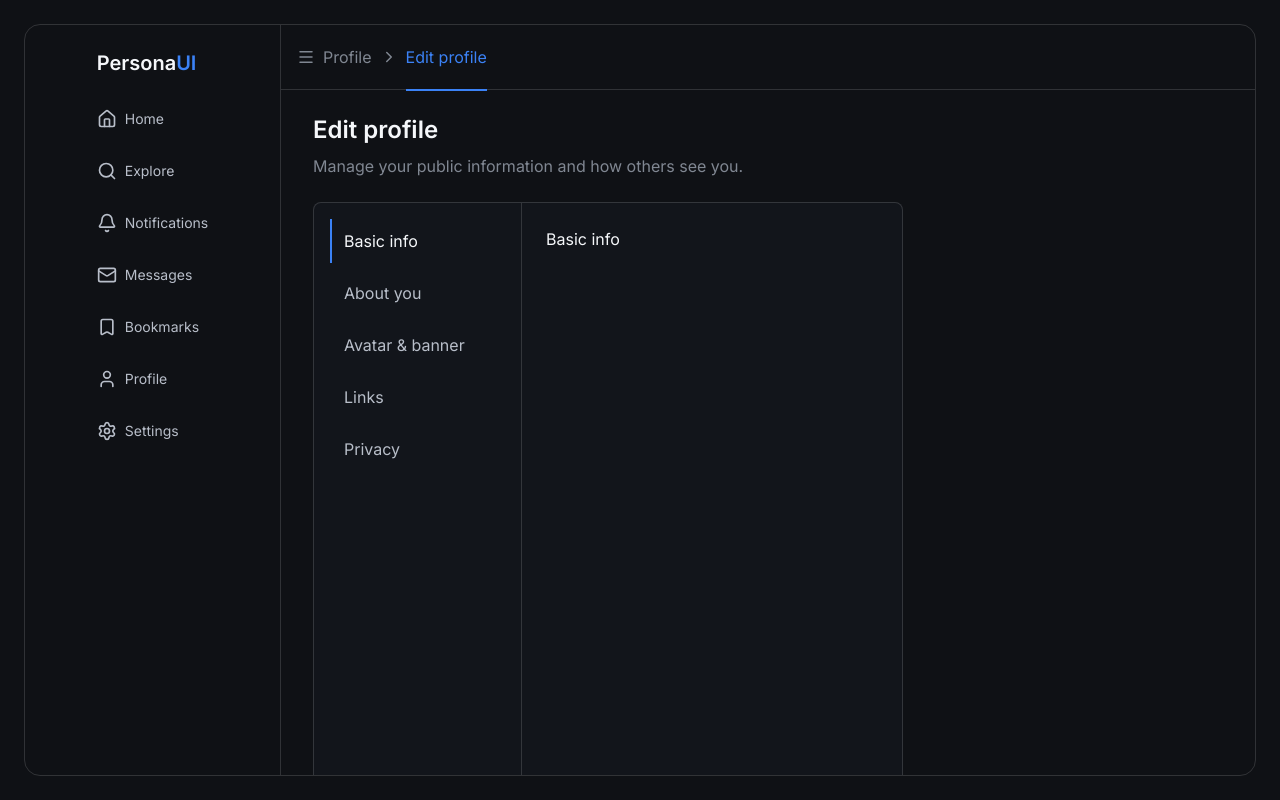
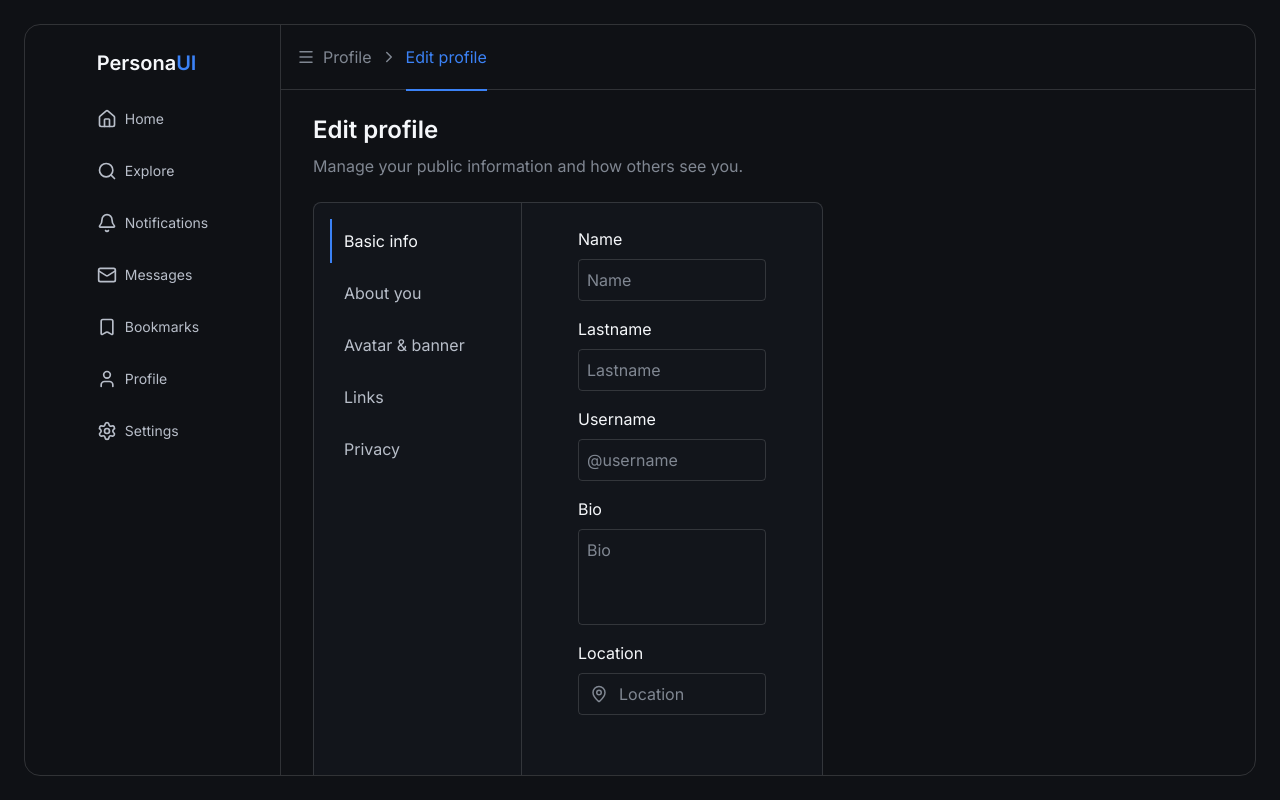
Before and after one commit to holydynamited/Personaui, a React (Vite) app: page /profile/edit in a window 1280 px wide. Built offline with nearby package versions, Linux system fonts and the light colour scheme.

Commit message:
feat: add reusable edit profile fields and about section

```diff
--- a/src/app/layouts/AppLayout.tsx
+++ b/src/app/layouts/AppLayout.tsx
@@ -9,7 +9,7 @@ export default function AppLayout() {
       <div className="flex h-full rounded-2xl border border-border-strong">
         <SideBar />
 
-        <main className="min-w-0 flex-1 overflow-y-auto">
+        <main className="min-w-0 flex-1 overflow-y-auto pb-6">
           <Outlet />
         </main>
       </div>
--- a/src/features/profile/components/edit-profile/EditProfilePanel.tsx
+++ b/src/features/profile/components/edit-profile/EditProfilePanel.tsx
@@ -12,7 +12,7 @@ export default function EditProfilePanel({
   children, onTabChange
 }: Props) {
   return (
-    <div className="flex w-full min-h-250 min-w-0 overflow-hidden rounded-sm border bg-sidebar border-border-strong">
+    <div className="flex w-full min-h-250 min-w-72 overflow-hidden rounded-sm border bg-sidebar border-border-strong">
       <EditProfileSidebar onTabChange={onTabChange} />
 
       <main className="min-w-0 flex-1 p-6">
--- /dev/null
+++ b/src/features/profile/components/edit-profile/fields/EditProfileField.tsx
@@ -0,0 +1,71 @@
+import { MapPin } from "lucide-react";
+
+type FieldType = "input" | "textarea" | "location";
+
+type Props = {
+  label: string;
+  placeholder: string;
+  type?: FieldType;
+};
+
+export default function EditProfileField({
+  label,placeholder,
+  type = "input",
+}: Props) {
+  const baseClasses = `
+    w-full
+    min-w-0
+    rounded
+    border border-border-strong
+    bg-transparent
+    p-2
+    text-body text-primary
+    outline-none
+    placeholder:text-muted
+  `;
+
+  switch (type) {
+    case "textarea":
+      return (
+        <div className="flex w-full flex-col gap-2">
+          <p>{label}</p>
+
+          <textarea
+            className={`${baseClasses} min-h-24 resize-none`}
+            placeholder={placeholder}
+          />
+        </div>
+      );
+
+    case "location":
+      return (
+        <div className="flex w-full flex-col gap-2">
+          <p>{label}</p>
+
+          <div className="relative w-full">
+            <MapPin
+              size={18}
+              className="absolute left-3 top-1/2 -translate-y-1/2 text-muted"
+            />
+
+            <input
+              className={`${baseClasses} pl-10`}
+              placeholder={placeholder}
+            />
+          </div>
+        </div>
+      );
+
+    case "input":
+      return (
+        <div className="flex w-full flex-col gap-2">
+          <p>{label}</p>
+
+          <input
+            className={baseClasses}
+            placeholder={placeholder}
+          />
+        </div>
+      );
+  }
+}
--- a/src/features/profile/components/edit-profile/pages/AbouYou.tsx
+++ b/src/features/profile/components/edit-profile/pages/AbouYou.tsx
@@ -1,8 +1,15 @@
-export default function AboutYou(){
+import EditProfileField from "../fields/EditProfileField";
+import { ABOUT_FIELDS } from "@/features/profile/types/edit-profile/aboutFields";
 
-    return(
-        <p>
-            AboutYou
-        </p>
-    )
+export default function AboutYou() {
+  return (
+    <div className="w-full min-w-0 space-y-4 px-8">
+      {ABOUT_FIELDS.map((field) => (
+        <EditProfileField
+          key={field.id}
+          {...field}
+        />
+      ))}
+    </div>
+  );
 }
--- a/src/features/profile/components/edit-profile/pages/BasicInfo.tsx
+++ b/src/features/profile/components/edit-profile/pages/BasicInfo.tsx
@@ -1,10 +1,15 @@
+import EditProfileField from "../fields/EditProfileField";
+import { BASIC_INFO_FIELDS } from "@/features/profile/types/edit-profile/basicInfoFields";
 
-
-export default function BasicInfo(){
-
-    return(
-        <div>
-                <p>Basic info</p>
-        </div>
-    )
+export default function BasicInfo() {
+  return (
+    <div className="w-full min-w-0 space-y-4 px-8">
+      {BASIC_INFO_FIELDS.map((field) => (
+        <EditProfileField
+          key={field.label}
+          {...field}
+        />
+      ))}
+    </div>
+  );
 }
--- /dev/null
+++ b/src/features/profile/types/edit-profile/aboutFields.ts
@@ -0,0 +1,8 @@
+export const ABOUT_FIELDS = [
+  {
+    id: "about",
+    label: "About",
+    placeholder: "Tell people something about yourself...",
+    type: "textarea",
+  },
+] as const;
--- /dev/null
+++ b/src/features/profile/types/edit-profile/basicInfoFields.ts
@@ -0,0 +1,32 @@
+export type EditProfileFieldType = "input" | "textarea" | "location";
+
+export type EditProfileFieldConfig = {
+  label: string;
+  placeholder: string;
+  type?: EditProfileFieldType;
+};
+
+export const BASIC_INFO_FIELDS: EditProfileFieldConfig[] = [
+  {
+    label: "Name",
+    placeholder: "Name",
+  },
+  {
+    label: "Lastname",
+    placeholder: "Lastname",
+  },
+  {
+    label: "Username",
+    placeholder: "@username",
+  },
+  {
+    label: "Bio",
+    placeholder: "Bio",
+    type: "textarea",
+  },
+  {
+    label: "Location",
+    placeholder: "Location",
+    type: "location",
+  },
+];
--- a/src/features/profile/views/EditProfileView.tsx
+++ b/src/features/profile/views/EditProfileView.tsx
@@ -24,7 +24,7 @@ import {useState } from 'react'
 
        <EditProfileHeader/>
 
-       <div className="grid grid-cols-[minmax(0,1fr)_320px] px-8">
+       <div className="grid grid-cols-[minmax(0,1fr)_400px] px-8">
     <EditProfilePanel onTabChange={tabHandler}>
     {editTab === "basic" ? (
         <BasicInfo />
```
